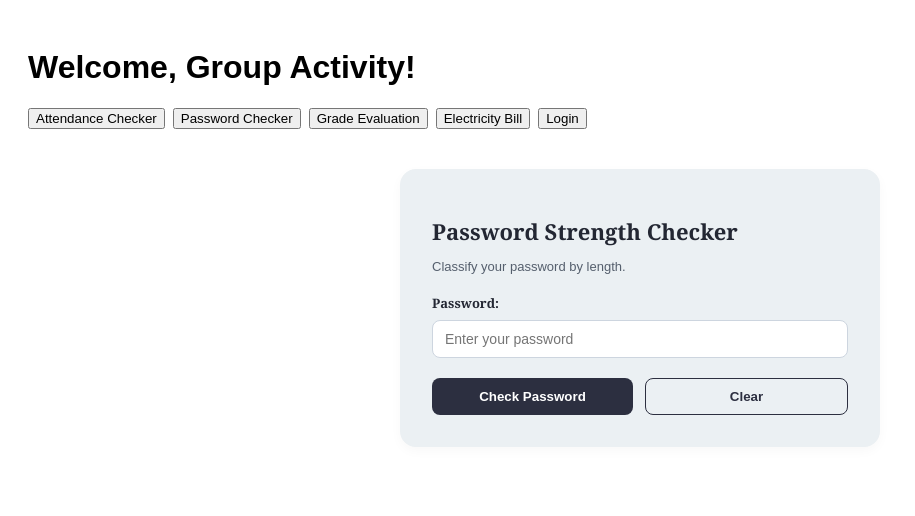
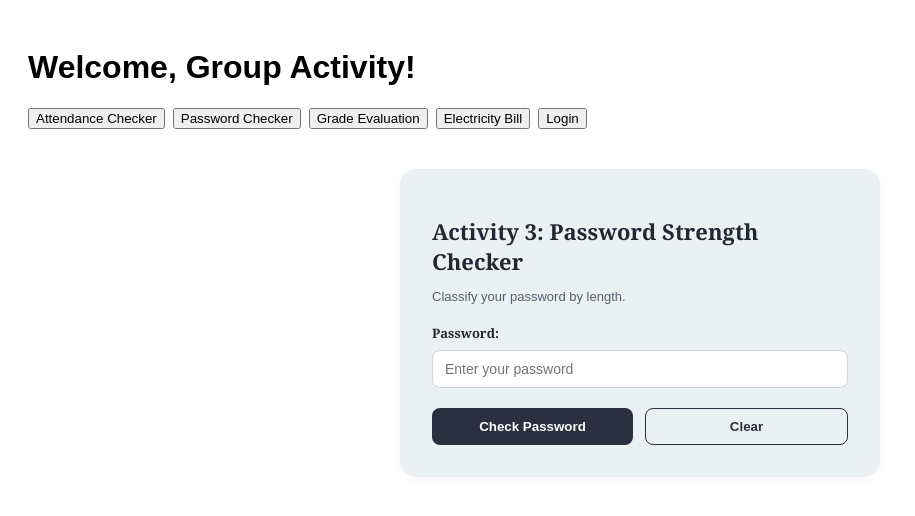
Before and after one commit to devinggenesis-design/Group-Activity, a React (Vite) app: page / in a window 1280 px wide. Both pictures are taken after a click on the button "Password Checker". Shown: the top 516 px of the page, without its empty margins (0-915 px from the left). Built offline with nearby package versions, Linux system fonts and the light colour scheme.

Commit message:
Password checker latest

```diff
--- a/src/assets/pages/PasswordChecker.jsx
+++ b/src/assets/pages/PasswordChecker.jsx
@@ -52,7 +52,7 @@ function PasswordChecker() {
             color: "#232733",
           }}
         >
-          Password Strength Checker
+          Activity 3: Password Strength Checker
         </h1>
 
         <p
```
